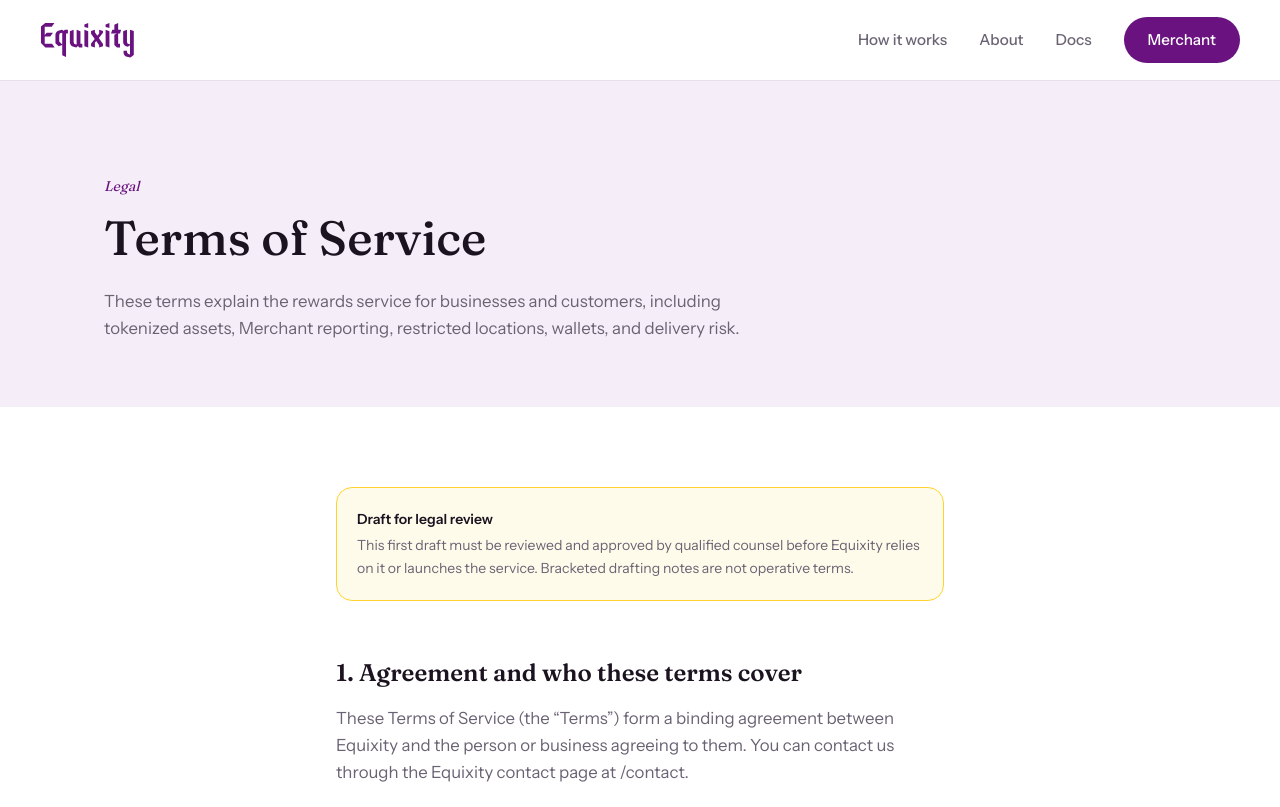
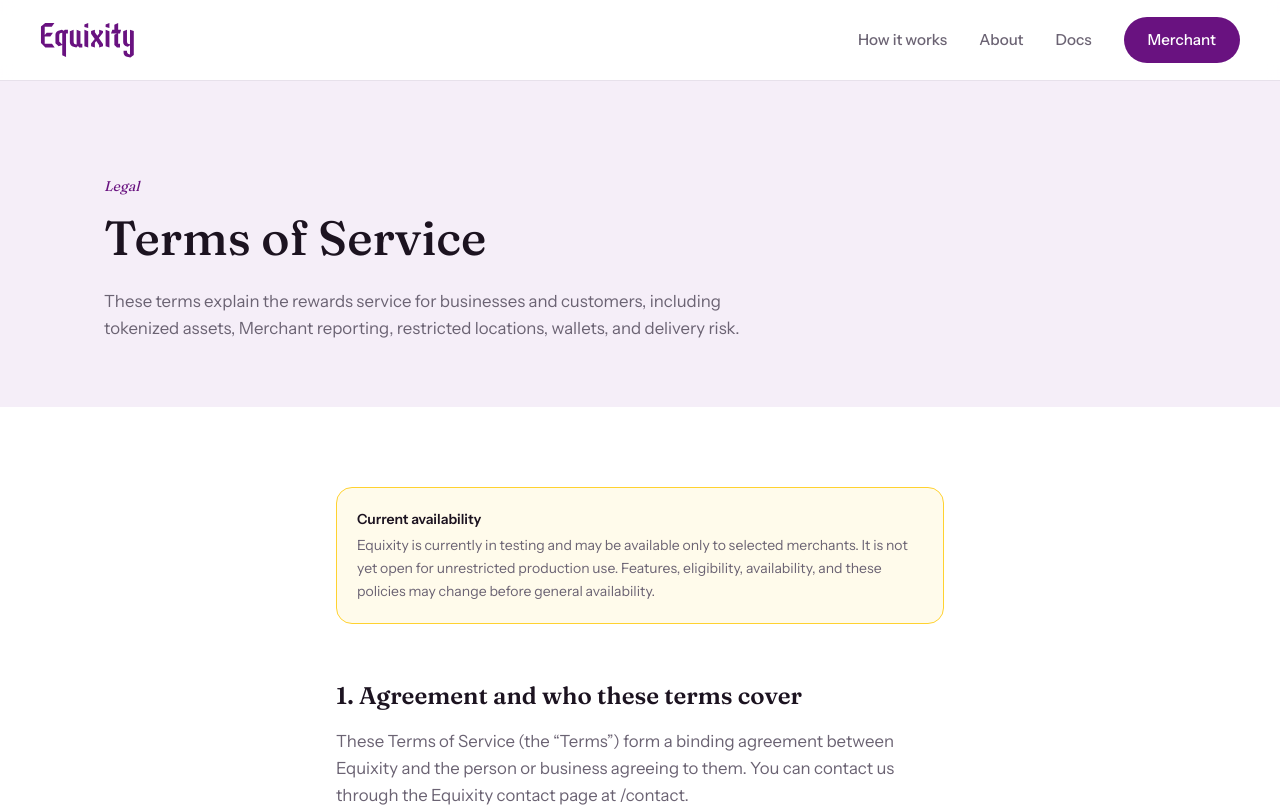
Before and after one commit to trippleyay/equixity, a Next.js app: page /terms in a window 1280 px wide. Shown: the top 807 px of the page. Built offline with nearby package versions, Linux system fonts and the light colour scheme.

Commit message:
Clarify testing availability and docs copy

```diff
--- a/src/app/(site)/docs/page.tsx
+++ b/src/app/(site)/docs/page.tsx
@@ -6,7 +6,7 @@
 export const metadata: Metadata = {
   title: "Docs - Equixity",
   description:
-    "How to connect a checkout to Equixity and start issuing stock rewards, written against the live product.",
+    "How to connect a checkout to Equixity and start issuing tokenized-stock rewards.",
 };
 
 const sections = [
@@ -49,8 +49,10 @@
         eyebrow="Docs"
         title="Everything you need to plug in Equixity."
       >
-        These guides are written against the live product rather than a plan.
-        Start with getting started and go as deep as you need.
+        Equixity is currently in testing and may be available only to selected
+        merchants. These guides cover the current product experience and the
+        setup available to approved participants. Features and availability may
+        change before general availability.
       </PageHero>
 
       <Container className="py-16 sm:py-20">
--- a/src/app/(site)/terms/page.tsx
+++ b/src/app/(site)/terms/page.tsx
@@ -34,7 +34,7 @@
     heading: "3. Eligibility and restricted jurisdictions",
     paragraphs: [
       "The availability of third-party tokenized securities is limited by law and by the issuers’ own terms. Before delivery, Equixity checks the country derived from the Customer’s IP address, requires the Customer’s affirmative attestation, validates the destination wallet, and applies any then-current sanctions screening. The Merchant must separately confirm that it will not offer or enable Equixity rewards to Customers in restricted locations.",
-      "As of the Effective Date, rewards may not be offered, claimed, or delivered to a U.S. Person or to a person who is a resident of or located in the United States, the United Kingdom, Canada, Australia, or Mainland China. Rewards also may not be offered, claimed, or delivered in any jurisdiction subject to sanctions administered by the U.S. Department of the Treasury’s Office of Foreign Assets Control (OFAC), including Cuba, Iran, North Korea, and Syria. This list may change without notice as law, sanctions, issuer availability, or our compliance program changes.",
+      "Currently, rewards may not be offered, claimed, or delivered to a U.S. Person or to a person who is a resident of or located in the United States, the United Kingdom, Canada, Australia, or Mainland China. Rewards also may not be offered, claimed, or delivered in any jurisdiction subject to sanctions administered by the U.S. Department of the Treasury’s Office of Foreign Assets Control (OFAC), including Cuba, Iran, North Korea, and Syria. This list may change without notice as law, sanctions, issuer availability, or our compliance program changes.",
       "By proceeding, you represent that you are not a U.S. Person, are not resident in or located in a restricted jurisdiction, are not acting for a prohibited person or purpose, and are eligible under the issuer’s terms. You must provide accurate information and stop any claim if your location or status changes. If location cannot be determined, the claim will not be delivered in production. VPN, proxy, inaccurate addressing, or a false attestation may cause rejection or suspension.",
       "Equixity may delay, block, cancel, or withhold delivery before, during, or after a claim if it reasonably determines that eligibility, sanctions, law, issuer terms, fraud prevention, or technical integrity requirements are not satisfied. We have no duty to deliver a reward in a restricted or unverifiable location. A compliance block is not a technical failure and does not require a replacement reward in cash, points, or another asset.",
     ],
--- a/src/components/site/LegalDocument.tsx
+++ b/src/components/site/LegalDocument.tsx
@@ -13,11 +13,12 @@
   return (
     <div className="mx-auto max-w-prose py-16 sm:py-20">
       <div className="mb-14 rounded-2xl border border-amber-300 bg-amber-50 p-5 text-sm leading-relaxed text-slate">
-        <p className="font-semibold text-ink">Draft for legal review</p>
+        <p className="font-semibold text-ink">Current availability</p>
         <p className="mt-1">
-          This first draft must be reviewed and approved by qualified counsel
-          before Equixity relies on it or launches the service. Bracketed
-          drafting notes are not operative terms.
+          Equixity is currently in testing and may be available only to selected
+          merchants. It is not yet open for unrestricted production use. Features,
+          eligibility, availability, and these policies may change before general
+          availability.
         </p>
       </div>
 
```
